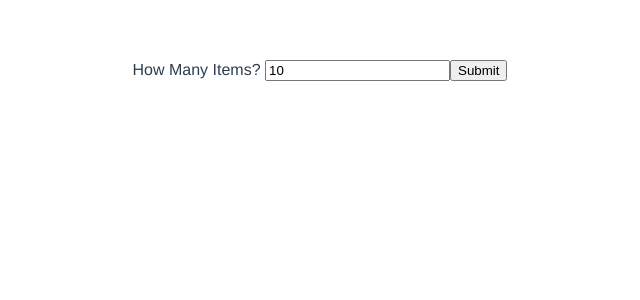
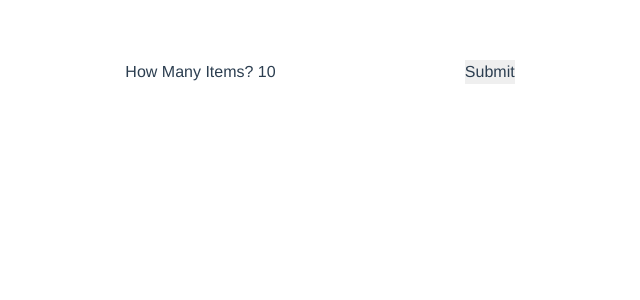
Before and after one commit to jetfontanilla/hangeul-quiz, a Vue app: page / in a window 1280 px wide. Shown: the top 300 px of the page, without its empty margins (320-960 px from the left). Built offline with nearby package versions, Linux system fonts and the light colour scheme.

Commit message:
add tailwind

```diff
--- a/package.json
+++ b/package.json
@@ -10,6 +10,7 @@
   "dependencies": {
     "core-js": "^3.6.5",
     "lodash-es": "^4.17.15",
+    "tailwindcss": "^1.6.2",
     "vue": "^3.0.0-0"
   },
   "devDependencies": {
@@ -19,7 +20,8 @@
     "@vue/compiler-sfc": "^3.0.0-0",
     "babel-eslint": "^10.1.0",
     "eslint": "^6.7.2",
-    "eslint-plugin-vue": "^7.0.0-0"
+    "eslint-plugin-vue": "^7.0.0-0",
+    "vue-cli-plugin-tailwind": "~1.4.2"
   },
   "eslintConfig": {
     "root": true,
--- /dev/null
+++ b/postcss.config.js
@@ -0,0 +1,7 @@
+module.exports = {
+  plugins: {
+    tailwindcss: {},
+    'vue-cli-plugin-tailwind/purgecss': {},
+    autoprefixer: {}
+  }
+}
--- /dev/null
+++ b/src/assets/tailwind.css
@@ -0,0 +1,5 @@
+@tailwind base;
+
+@tailwind components;
+
+@tailwind utilities;
--- a/src/main.js
+++ b/src/main.js
@@ -1,4 +1,5 @@
 import { createApp } from 'vue'
 import App from './App.vue'
+import './assets/tailwind.css'
 
 createApp(App).mount('#app')
--- /dev/null
+++ b/tailwind.config.js
@@ -0,0 +1,8 @@
+module.exports = {
+  purge: [],
+  theme: {
+    extend: {},
+  },
+  variants: {},
+  plugins: [],
+}
```
